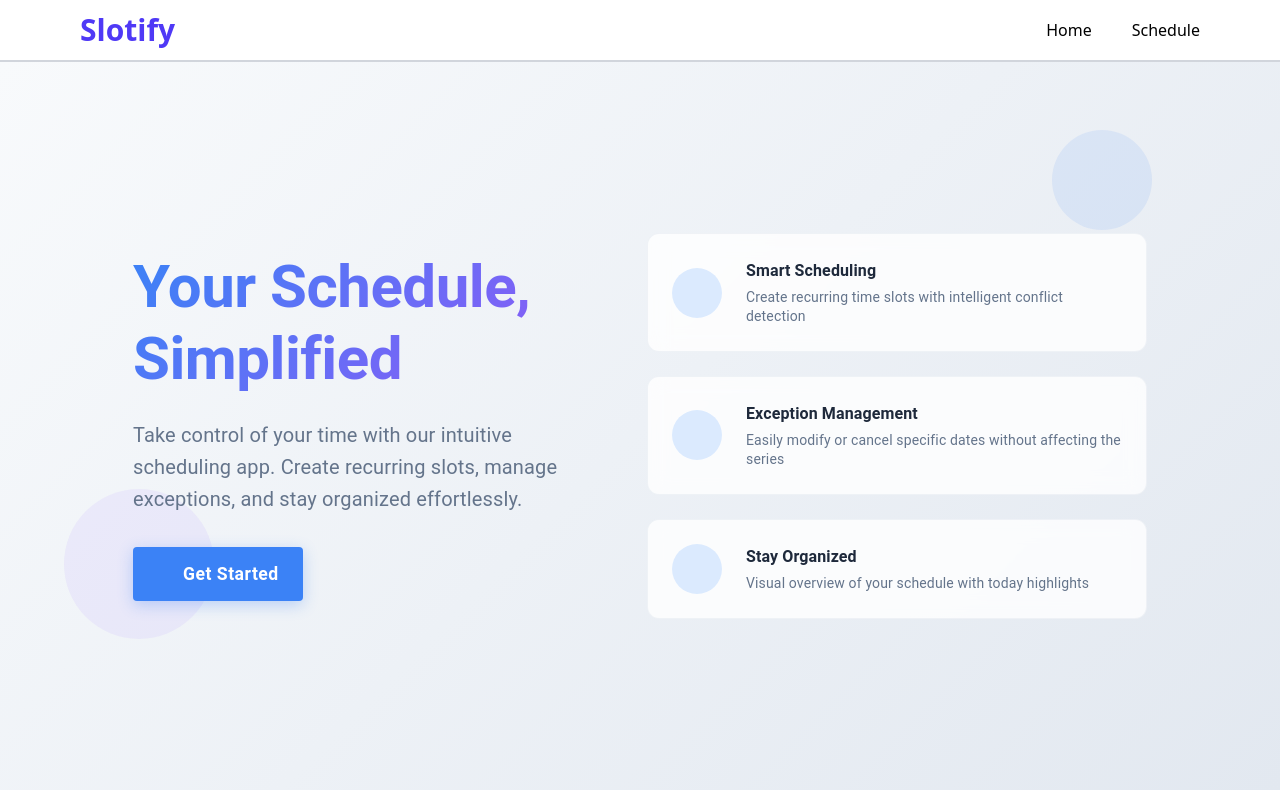
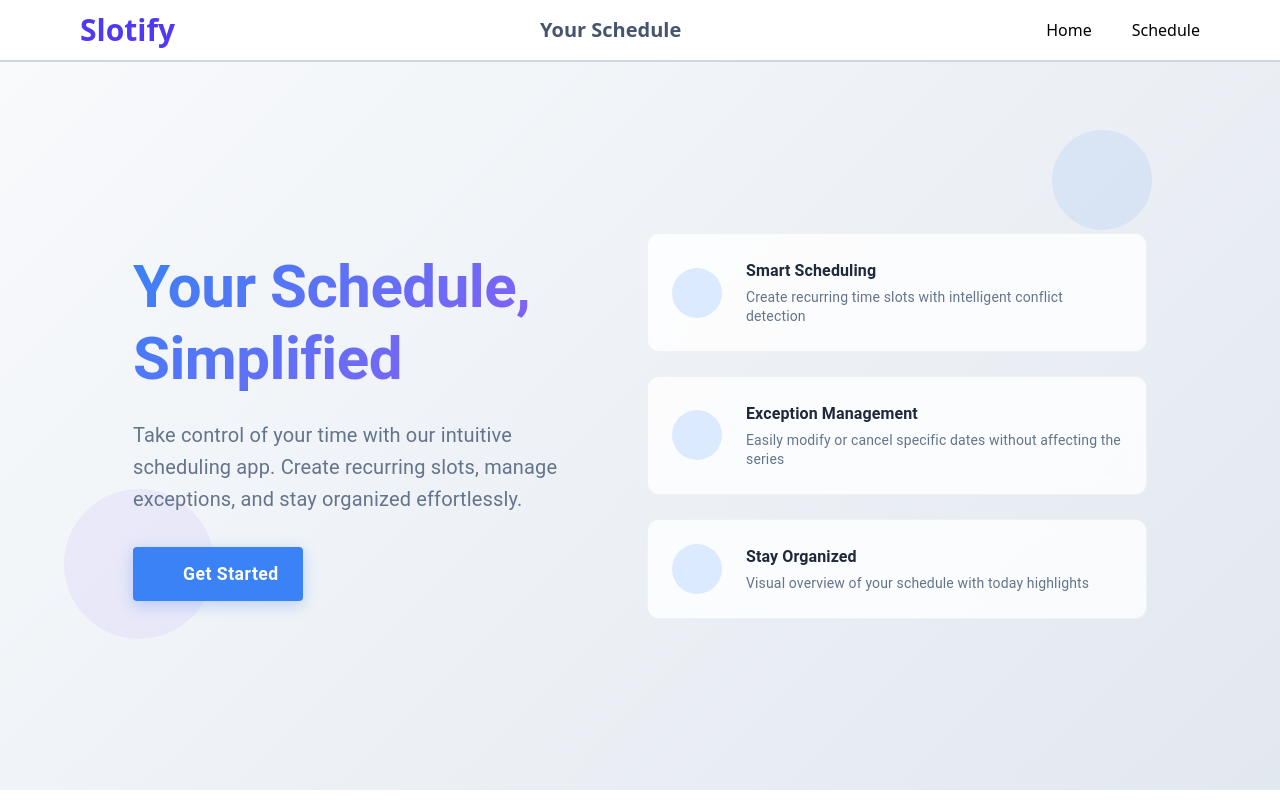
Before and after one commit to sahil2448/Slotify, a React (Vite) app in the folder Frontend/: page / in a window 1280 px wide. Built offline with nearby package versions, Linux system fonts and the light colour scheme; no server answers; some icons are missing.

Commit message:
vercel.json added

```diff
--- a/Frontend/src/App.tsx
+++ b/Frontend/src/App.tsx
@@ -13,7 +13,7 @@ function App() {
           <Navbar/>
           <Routes>
             <Route path='/' element={<Homepage/>} />
-            <Route path='/schedule' element={<SchedulePage/>} />
+            <Route path='/schedule'  element={<SchedulePage/>} />
           </Routes>
 
 
--- a/Frontend/src/components/SchedulerPage.tsx
+++ b/Frontend/src/components/SchedulerPage.tsx
@@ -182,9 +182,10 @@ export default function SchedulerPage() {
   const loadingStats = getLoadingStats();
 
   return (
-    <LocalizationProvider dateAdapter={AdapterDayjs}>
-      <Box sx={{ border: "none", minHeight: '100vh' }} className="bg-gray-100">
-        <Container maxWidth="sm" sx={{ px: 2, py: 2 }}>
+    <div >
+          <LocalizationProvider dateAdapter={AdapterDayjs} >
+      <Box  className="bg-gray-100 ">
+        <Container maxWidth="sm" sx={{ px: 2, py: 2 }} >
 
           {pastDateError && (
             <Alert
@@ -196,7 +197,7 @@ export default function SchedulerPage() {
             </Alert>
           )}
 
-          <Box sx={{ mb: 3 }}>
+          <Box sx={{ mb: 3}} >
             <DatePicker
               value={selectedDate}
               onChange={handleDateChange}
@@ -307,5 +308,7 @@ export default function SchedulerPage() {
         />
       )}
     </LocalizationProvider>
+    </div>
+
   );
 }
--- a/Frontend/src/layouts/Navbar.tsx
+++ b/Frontend/src/layouts/Navbar.tsx
@@ -1,16 +1,72 @@
-import React from 'react'
+import React, { useState } from 'react'
 import { useNavigate } from 'react-router-dom'
+import MenuIcon from '@mui/icons-material/Menu'
+import CloseIcon from '@mui/icons-material/Close'
 
 const Navbar = () => {
-  const router = useNavigate();
+  const router = useNavigate()
+  const [open, setOpen] = useState(false)
+
+  const go = (path: string) => {
+    router(path)
+    setOpen(false)
+  }
+
   return (
-    <div className='flex items-center justify-between px-20 py-3 bg-white border-b-2 border-gray-300'>
-        <h1 className='text-3xl font-bold  text-indigo-600 cursor-pointer' onClick={()=>router("/")}>Slotify</h1>
-        <div className='flex justify-center gap-10 font-medium'>
-            <a className='cursor-pointer hover:text-indigo-600 transition-all duration-300' onClick={()=>router("/")}>Home</a>
-            <a className='cursor-pointer hover:text-indigo-600 transition-all duration-300' onClick={()=>router("/schedule")}>Schedule</a>
+    <nav className="bg-white border-b-2 border-gray-300 sticky top-0 z-1000">
+      <div className="flex items-center justify-between px-2 sm:px-20 py-3">
+        <h1
+          className="text-2xl sm:text-3xl font-bold text-indigo-600 cursor-pointer"
+          onClick={() => go('/')}
+        >
+          Slotify
+        </h1>
+
+        <p className='font-bold text-slate-600 text-xl sm:text-xl'>Your Schedule</p>
+
+        <div className="hidden sm:flex justify-center gap-10 font-medium">
+          <button
+            className="cursor-pointer hover:text-indigo-600 transition-all duration-300"
+            onClick={() => go('/')}
+          >
+            Home
+          </button>
+          <button
+            className="cursor-pointer hover:text-indigo-600 transition-all duration-300"
+            onClick={() => go('/schedule')}
+          >
+            Schedule
+          </button>
         </div>
-    </div>
+
+        <button
+          className="sm:hidden inline-flex items-center justify-center p-2 rounded-md text-gray-700 hover:bg-gray-100 transition"
+          aria-label="Toggle Menu"
+          onClick={() => setOpen((v) => !v)}
+        >
+          {open ? <CloseIcon fontSize="medium" /> : <MenuIcon fontSize="medium" />}
+        </button>
+      </div>
+
+      {open && (
+        <div className="sm:hidden px-5 py-2 border-t border-gray-200 animate-slideDown">
+          <div className="flex flex-col gap-3 font-medium">
+            <button
+              className="text-left py-2 hover:text-indigo-600 transition-all duration-300"
+              onClick={() => go('/')}
+            >
+              Home
+            </button>
+            <button
+              className="text-left py-2 hover:text-indigo-600 transition-all duration-300"
+              onClick={() => go('/schedule')}
+            >
+              Schedule
+            </button>
+          </div>
+        </div>
+      )}
+    </nav>
   )
 }
 
```
Also changed, not shown: Frontend/vercel.json (added).
